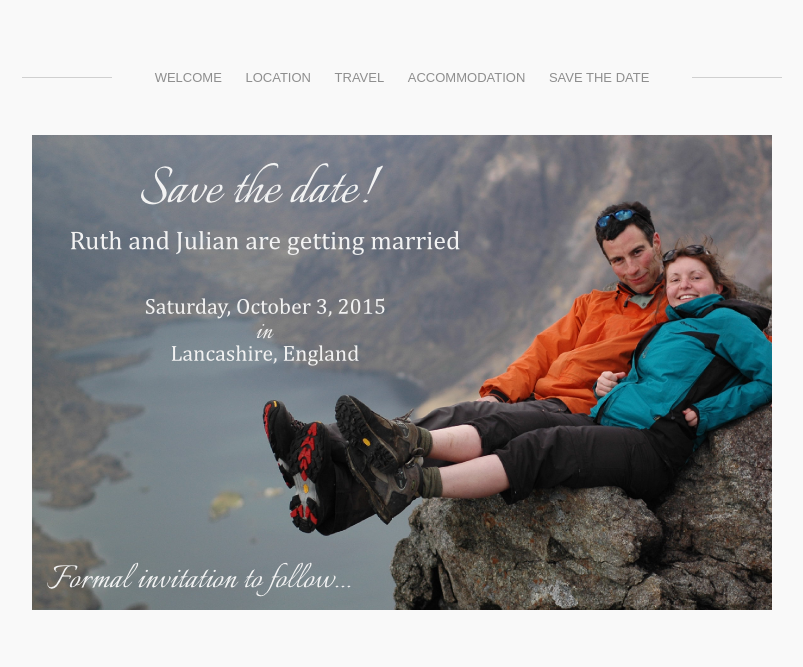
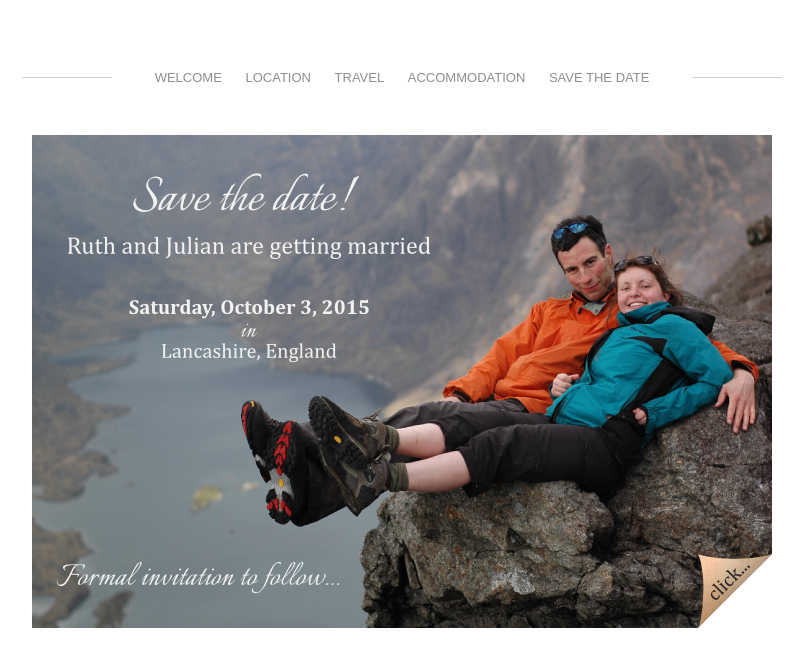
Before and after one commit to jfitzell/weddingsite, a Jekyll site: the page built from save-the-date.html, in a window 1280 px wide. Shown: the top 667 px of the page, without its empty margins (238-1041 px from the left). Built offline with Jekyll 4.4.1, drawn with Linux system fonts in a browser that asks for light colours.

Commit message:
Added our own card back and new images with curled corners

```diff
--- a/css/postcard.css
+++ b/css/postcard.css
@@ -33,7 +33,7 @@
     -o-perspective: 1000;
     perspective: 1000;
     width: 740px;
-    height: 475px;
+    height: 493px;
 }
 
 #centered-container #offset-container #postcard-container:hover #postcard {
@@ -64,7 +64,7 @@
     -o-transition: 1s;
     transition: 1s;
     width: 740px;
-    height: 475px;
+    height: 493px;
 }
 
 #centered-container #offset-container #postcard-container #postcard .face {
@@ -94,7 +94,7 @@
     position: absolute;
     background-repeat: no-repeat;
     width: 740px;
-    height: 475px;
+    height: 493px;
 //    background: url(http://jenandjonnie.com/images/pa.jpg);
 	background: url(../card-front.png);
 }
@@ -102,7 +102,7 @@
 #centered-container #offset-container #postcard-container #postcard #front .img a {
     position: absolute;
     width: 740px;
-    height: 475px;
+    height: 493px;
 }
 
 #centered-container #offset-container #postcard-container #postcard #back {
@@ -117,7 +117,7 @@
     transition: opacity 0.5s;
     background-color: #eee;
     width: 740px;
-    height: 475px;
+    height: 493px;
     opacity: 0;
 }
 
@@ -125,9 +125,10 @@
     position: absolute;
     background-repeat: no-repeat;
     width: 740px;
-    height: 475px;
+    height: 493px;
     opacity: 1;
-    background: url(http://jenandjonnie.com/images/pa-back.jpg);
+//    background: url(http://jenandjonnie.com/images/pa-back.jpg);
+	background: url(../card-back.png);
 }
 
 @media screen and (-webkit-max-device-pixel-ratio: 2) {
@@ -142,12 +143,12 @@
 
 @media screen and (-webkit-min-device-pixel-ratio: 2) {
     #front .img {
-        background-size: 740px 475px;
+        background-size: 740px 493px;
 		background: url(http://jenandjonnie.com/images/pa@2x.jpg);
     }
 
     #back .img {
-        background-size: 740px 475px;
+        background-size: 740px 493px;
 		background: url(http://jenandjonnie.com/images/pa-back@2x.jpg);
     }
 }
--- a/css/screen.css
+++ b/css/screen.css
@@ -26,7 +26,7 @@
 	font-size: 15px;
 	color: #666666;
 	min-height: 100%;
-	background-color: #f9f9f9;
+	background-color: #ffffff;
 }
 
 p {
```
Also changed, not shown: card-back.png (added), card-front.png.
